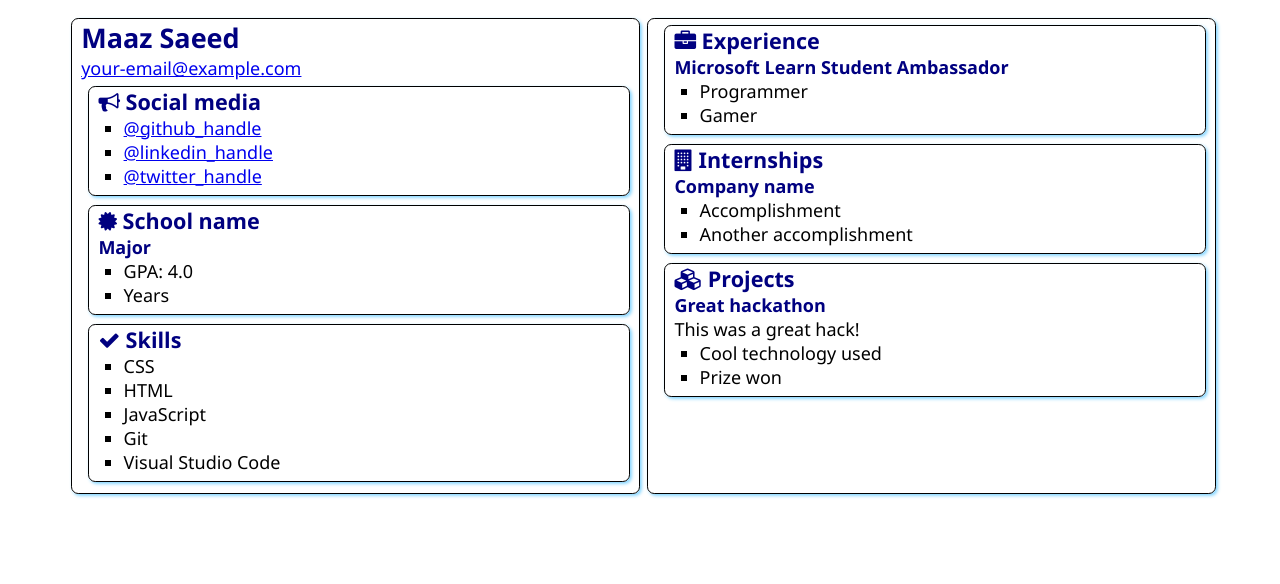
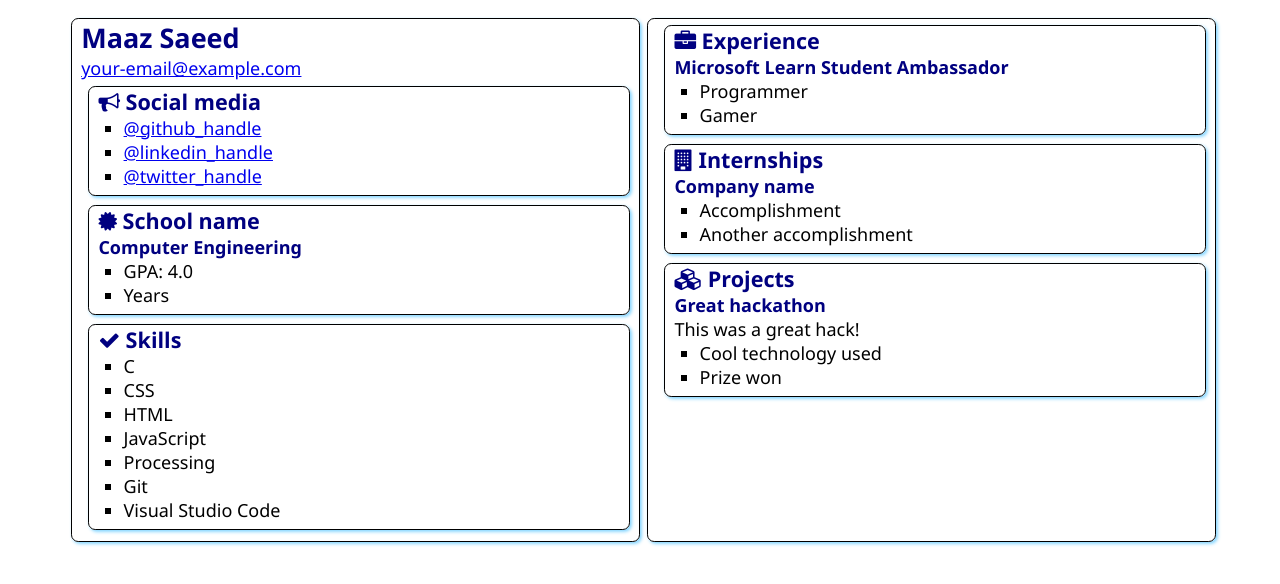
Before and after one commit to MaazSaeed/SATechnicalOnboarding, a plain HTML site: page src/index.html in a window 1280 px wide. Drawn offline with Linux system fonts and the light colour scheme.

Commit message:
Update index.html
updated more stuff

```diff
--- a/src/index.html
+++ b/src/index.html
@@ -33,7 +33,7 @@
                         <i class="fa fa-certificate" aria-hidden="true"></i>
                         School name
                     </h2>
-                    <h3>Major</h3>
+                    <h3>Computer Engineering</h3>
                     <ul>
                         <li>GPA: 4.0</li>
                         <li>Years</li>
@@ -47,9 +47,11 @@
                     Skills
                 </h2>
                 <ul>
+                    <li>C</li>
                     <li>CSS</li>
                     <li>HTML</li>
                     <li>JavaScript</li>
+                    <li>Processing</li>
                     <li>Git</li>
                     <li>Visual Studio Code</li>
                 </ul>
```
